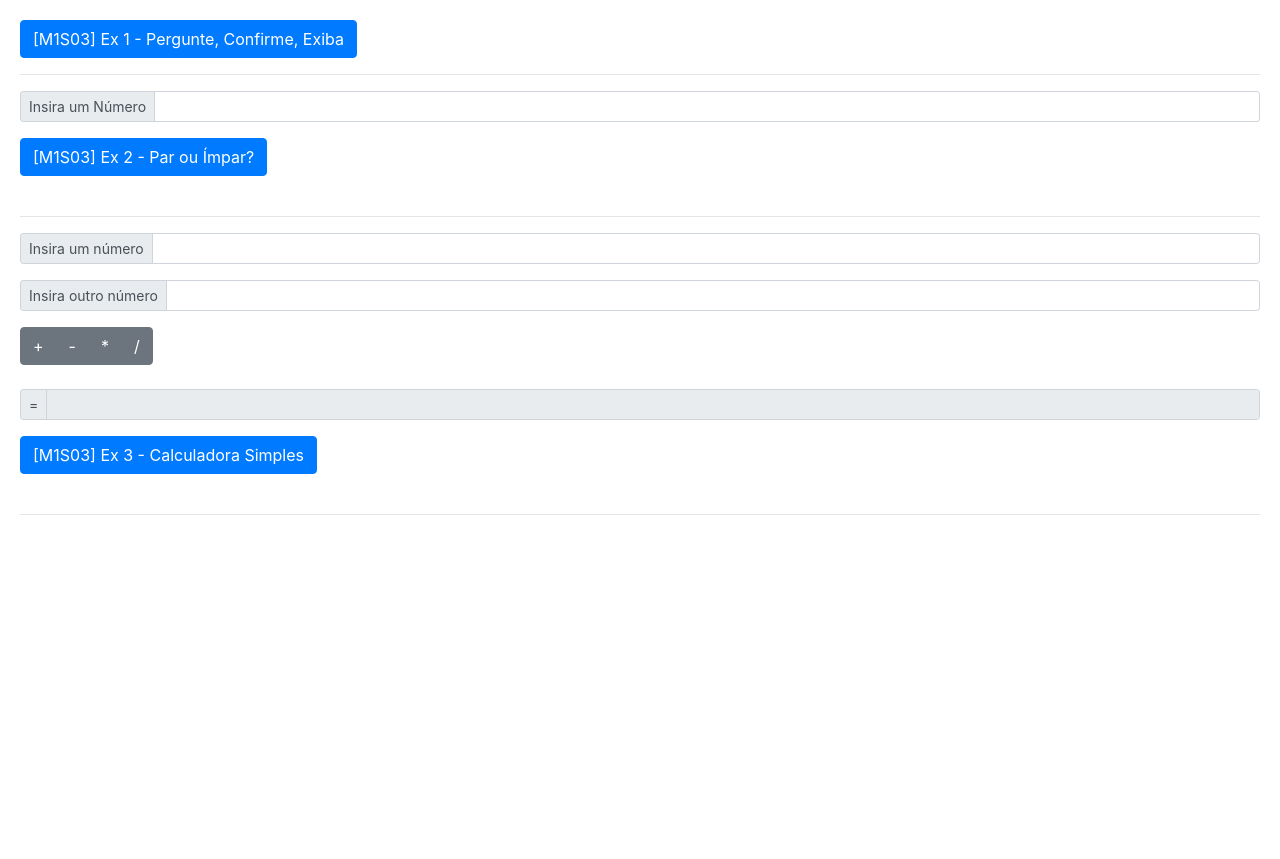
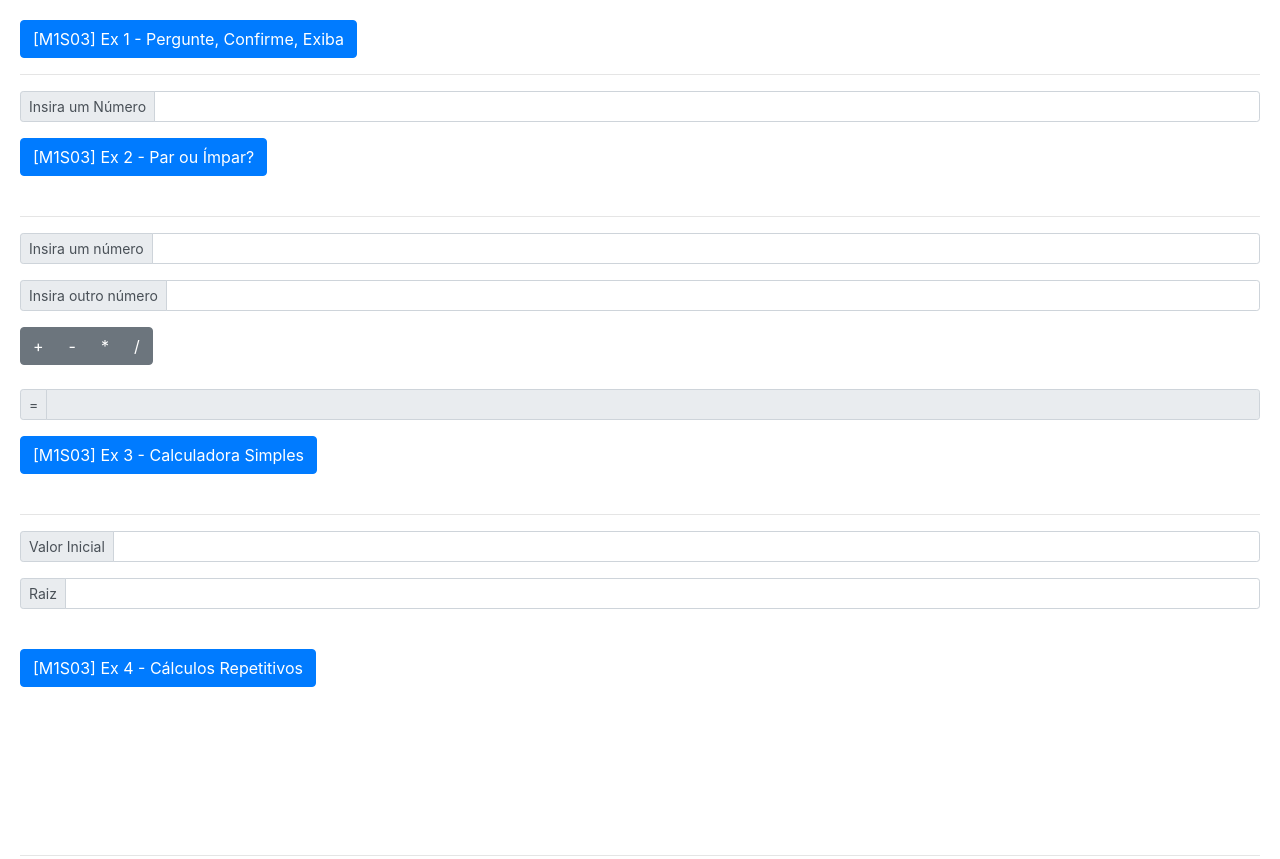
Before and after one commit to pedroarouck/DEVinHouse, a plain HTML site: page Semana 3/index.html in a window 1280 px wide. Before the commit the page ends 800 px from the top, so only its background shows below. Drawn offline with nearby package versions, Linux system fonts and the light colour scheme.

Commit message:
Adicionando ex 4

```diff
--- a/Semana 3/index.html
+++ b/Semana 3/index.html
@@ -60,6 +60,32 @@
   </div>
   <input class="btn btn-primary" type="submit" form="form" value="[M1S03] Ex 3 - Calculadora Simples"><br><br>
   <hr>
+  <!-- Terceiro exercicio -->
+
+  <!-- Quarto exercicio -->
+  <div class="input-group input-group-sm mb-3">
+    <div class="input-group-prepend">
+      <span class="input-group-text" id="inputGroup-sizing-sm">Valor Inicial</span>
+    </div>
+    <input type="number" id="num1Ex4" class="form-control" aria-label="Small" aria-describedby="inputGroup-sizing-sm">
+  </div>
+
+  <div class="input-group input-group-sm mb-3">
+    <div class="input-group-prepend">
+      <span class="input-group-text" id="inputGroup-sizing-sm">Raiz</span>
+    </div>
+    <input type="number" id="raizEx4" class="form-control" aria-label="Small" aria-describedby="inputGroup-sizing-sm">
+  </div>
+  <br>
+
+  <input onclick="item4()" class="btn btn-primary" type="submit" form="form" value="[M1S03] Ex 4 - Cálculos Repetitivos"><br><br>
+
+  <p id="ex4PA"></p><br><br>
+  <p id="ex4PG"></p><br><br>
+
+  <hr>
+  <!-- Quarto exercicio -->
+
 
 
 
--- a/Semana 3/script.js
+++ b/Semana 3/script.js
@@ -52,3 +52,25 @@ function item3Divisao(){
     var num2 = Number(document.getElementById("num2Ex3").value);
     document.getElementById("resultEx3").value = num1 / num2;
 }
+
+function item4() {
+    let numPA = Number(document.getElementById("num1Ex4").value);
+    let numPG = Number(document.getElementById("num1Ex4").value);
+    let raiz = Number(document.getElementById("raizEx4").value);
+    let termo = 10;
+    let termoAtual;
+    let termoPG = 1;
+    respostaPA = "";
+    respostaPG = "";
+    for(let count=1; count<=termo ; count++){
+        numPA = numPA + raiz;
+        respostaPA += "Termo " + count + " = " + numPA +"<br>";
+    }
+    for(let count=0; count < termo ; count++){
+        termoAtual = numPG * Math.pow(raiz, count);
+        respostaPG += "Termo " + termoPG + " = " + termoAtual +"<br>";
+        termoPG++;
+    }
+    document.getElementById("ex4PA").innerHTML = "PA:<br> " + respostaPA;
+    document.getElementById("ex4PG").innerHTML = "PG:<br> " + respostaPG;
+}
```
Lines whose indentation alone changed are shown as unchanged.
